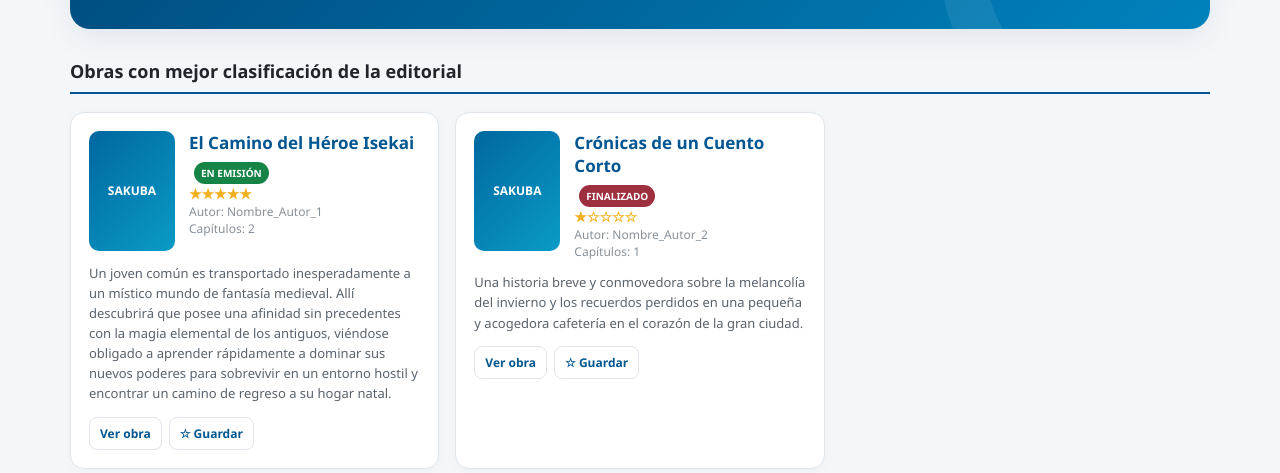
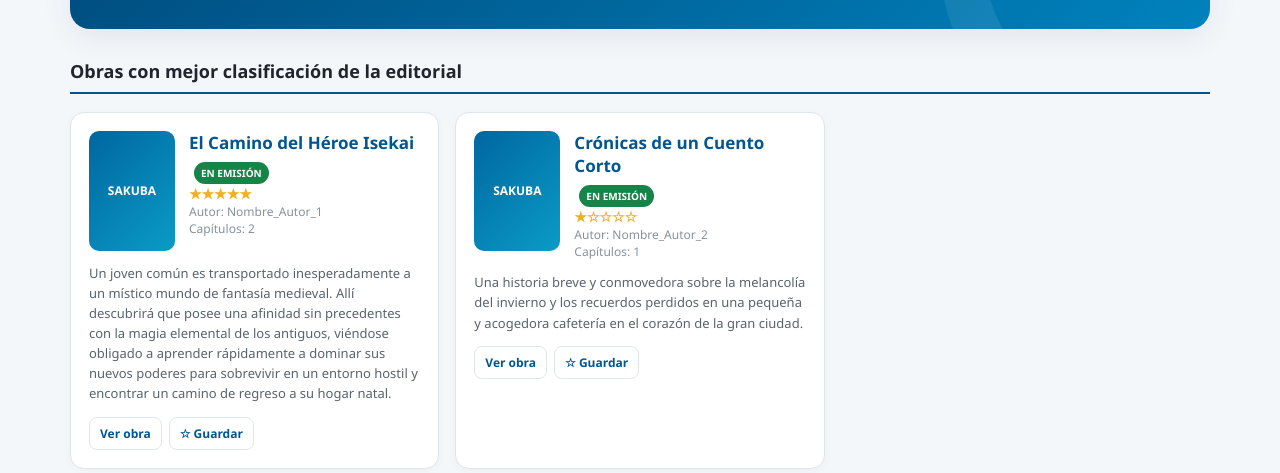
Before and after one commit to Hoshikari-lab/Sakuba, a plain HTML site: page index.html in a window 1280 px wide. Shown: the part 327-800 px from the top of the page. Drawn offline with Linux system fonts and the light colour scheme.

Commit message:
Hoshikari

```diff
--- a/index.html
+++ b/index.html
@@ -215,7 +215,7 @@ const CATALOGO_NOVELAS = [
                 id: "cronicas-de-un-cuento-corto",
                 titulo: "Crónicas de un Cuento Corto",
                 autor: "Nombre_Autor_2",
-                status: "FINALIZADO",
+                status: "EN EMISIÓN",
                 estrellas: 1,
                 generos: ["Recuentos de la vida", "Drama"],
                 sinopsis: "Una historia breve y conmovedora sobre la melancolía del invierno y los recuerdos perdidos en una pequeña y acogedora cafetería en el corazón de la gran ciudad.",
```
